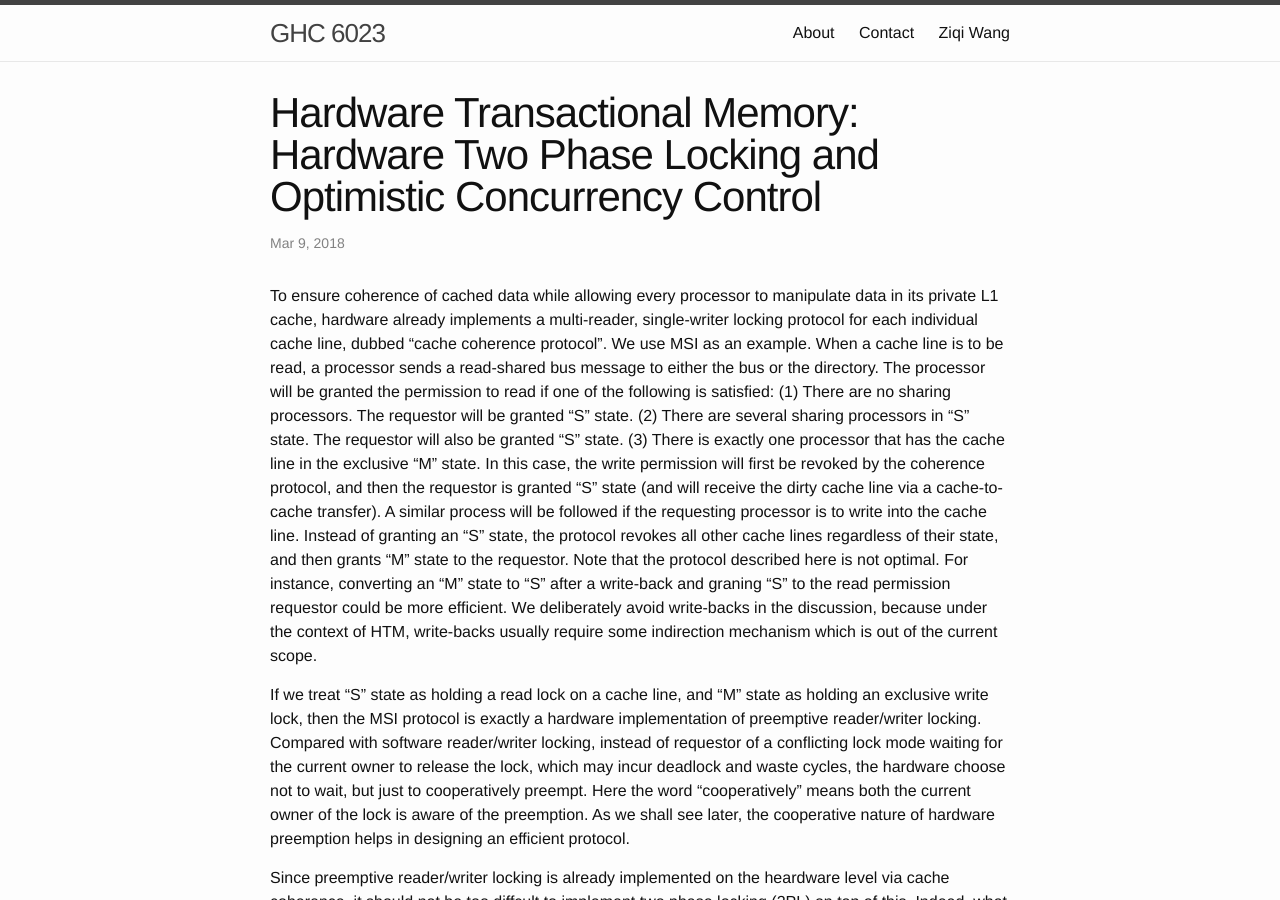
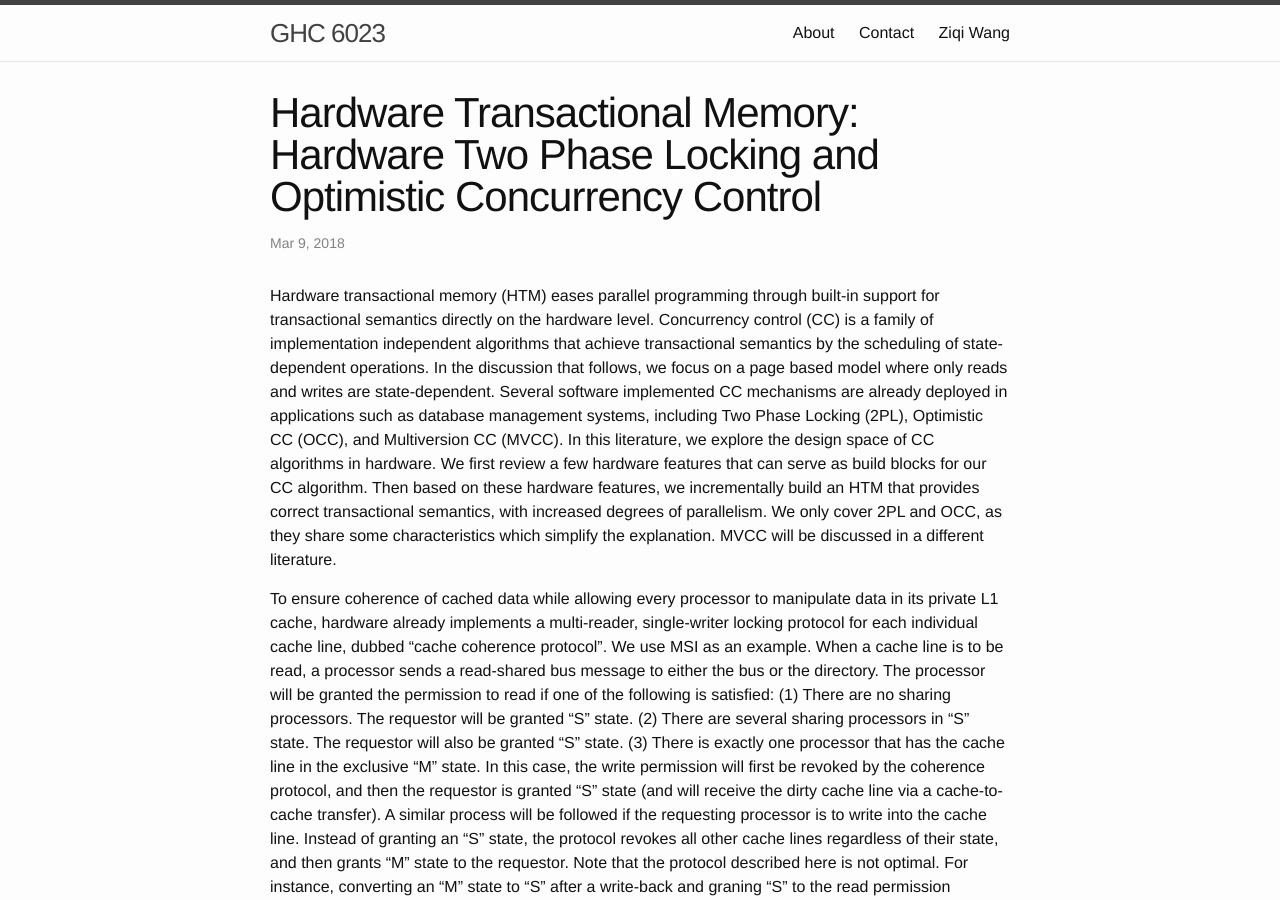
Before and after one commit to wangziqi2013/wangziqi2013.github.io, a Jekyll site: the page built from _posts/2018-03-18-HTM-Hardware-2PL-and-OCC.markdown, in a window 1280 px wide and 900 px high. Built offline with Jekyll 4.4.1, drawn with Linux system fonts in a browser that asks for light colours.

Commit message:
Adding first paragraph

```diff
--- a/_posts/2018-03-18-HTM-Hardware-2PL-and-OCC.markdown
+++ b/_posts/2018-03-18-HTM-Hardware-2PL-and-OCC.markdown
@@ -4,8 +4,17 @@ title:  "Hardware Transactional Memory: Hardware Two Phase Locking and Optimisti
 date:   2018-03-09 03:32:00 -0500
 ---
 
-
-
+Hardware transactional memory (HTM) eases parallel programming through built-in support for
+transactional semantics directly on the hardware level. Concurrency control (CC) is a family of implementation
+independent algorithms that achieve transactional semantics by the scheduling of state-dependent operations.
+In the discussion that follows, we focus on a page based model where only reads and writes are state-dependent.
+Several software implemented CC mechanisms are already deployed in applications such as database management systems,
+including Two Phase Locking (2PL), Optimistic CC (OCC), and Multiversion CC (MVCC). In this literature, we
+explore the design space of CC algorithms in hardware. We first review a few hardware features that can serve as
+build blocks for our CC algorithm. Then based on these hardware features, we incrementally build an HTM
+that provides correct transactional semantics, with increased degrees of parallelism. We only cover
+2PL and OCC, as they share some characteristics which simplify the explanation.
+MVCC will be discussed in a different literature.
 
 To ensure coherence of cached data while allowing every processor to manipulate data in its private L1 cache, hardware already implements
 a multi-reader, single-writer locking protocol for each individual cache line, dubbed "cache coherence protocol". We use MSI as
```
